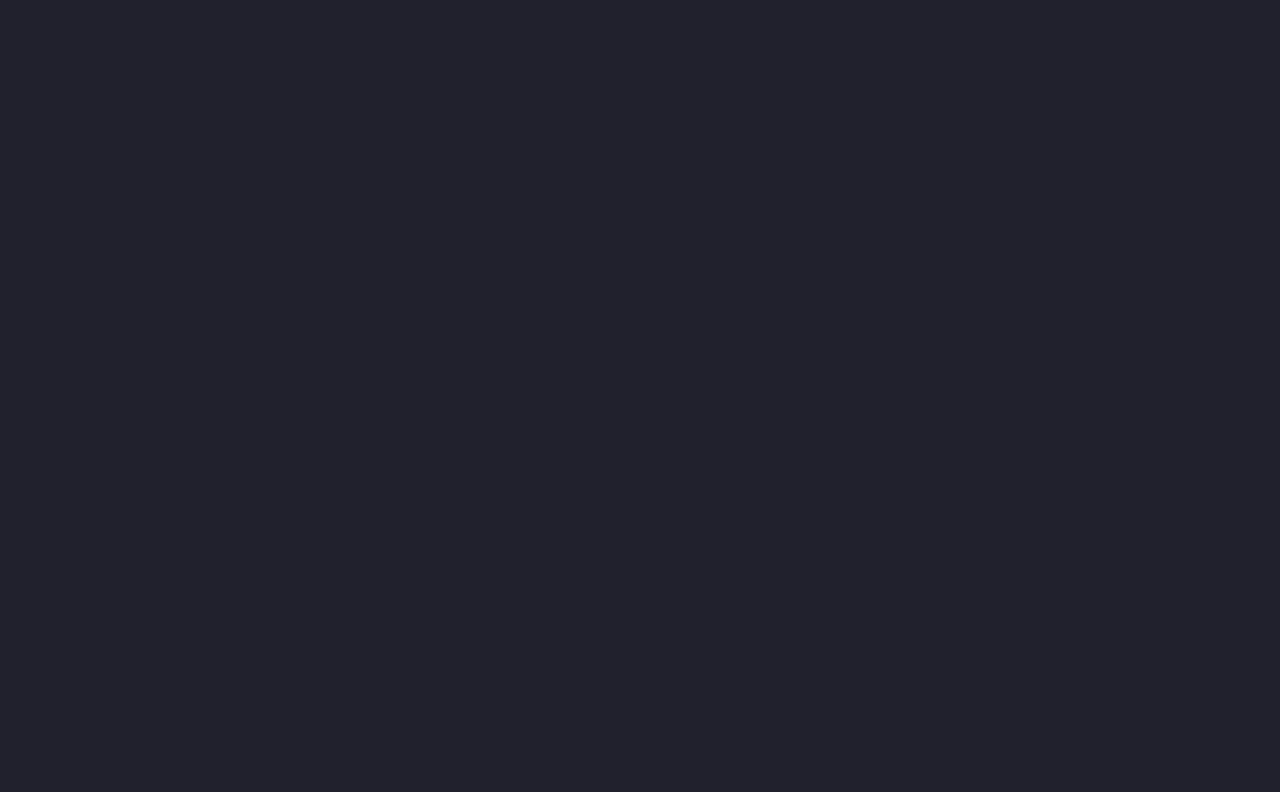
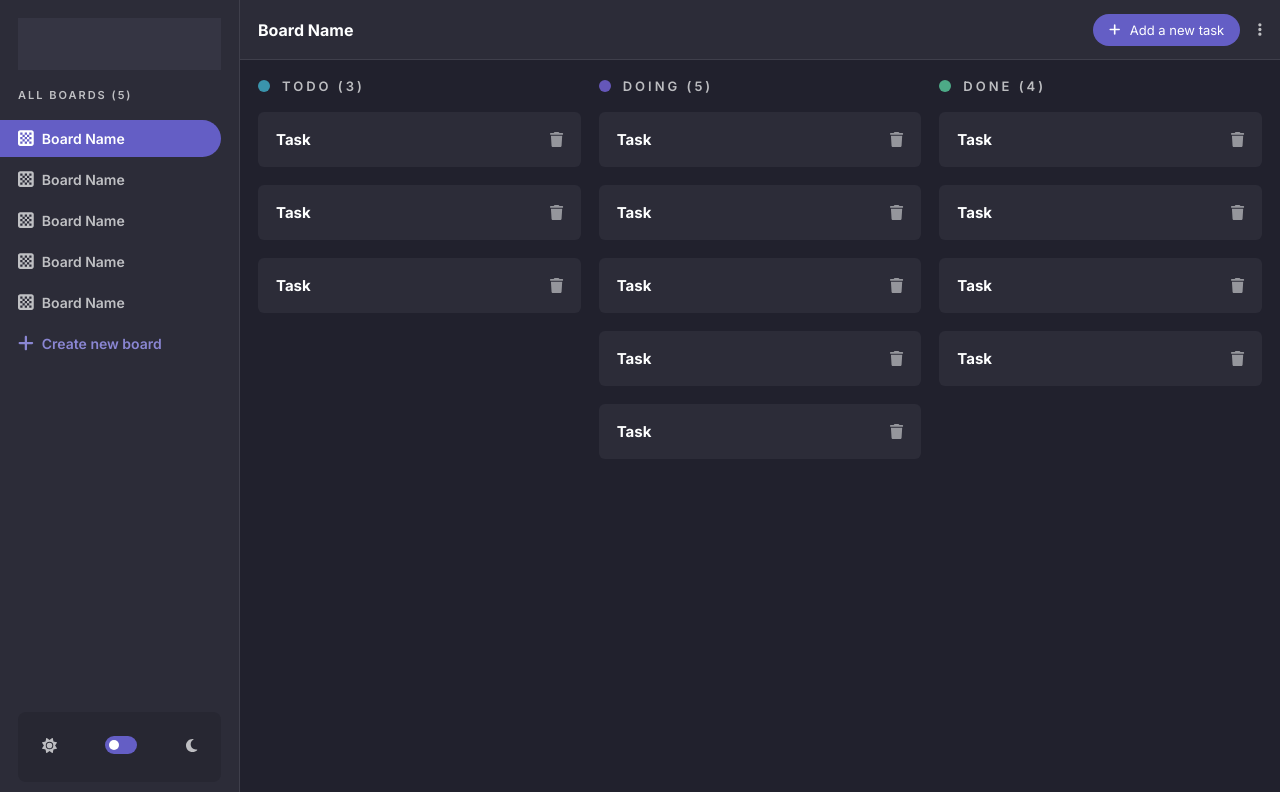
Before and after one commit to jindrichkraft/kanban-app, a React (Vite) app: page /board/1 in a window 1280 px wide. Before the commit this address had no page. Shown: the top 792 px of the page. Built offline with nearby package versions, Linux system fonts and the light colour scheme.

Commit message:
Adding and setting up Redux

```diff
--- a/package.json
+++ b/package.json
@@ -15,9 +15,12 @@
     "@fortawesome/free-regular-svg-icons": "^6.4.0",
     "@fortawesome/free-solid-svg-icons": "^6.4.0",
     "@fortawesome/react-fontawesome": "^0.2.0",
+    "@reduxjs/toolkit": "^1.9.3",
     "react": "^18.2.0",
     "react-dom": "^18.2.0",
-    "react-router-dom": "^6.10.0"
+    "react-redux": "^8.0.5",
+    "react-router-dom": "^6.10.0",
+    "redux": "^4.2.1"
   },
   "devDependencies": {
     "@fortawesome/fontawesome-common-types": "^6.4.0",
--- a/src/App.tsx
+++ b/src/App.tsx
@@ -1,6 +1,6 @@
 import { Routes, Route } from 'react-router-dom';
 
-import HomePage from './pages/HomePage';
+import BoardPage from './pages/BoardPage';
 
 import './styles/reset.scss';
 import './styles/main.scss';
@@ -8,7 +8,7 @@ import './styles/layout.scss';
 
 const App = (): JSX.Element => (
   <Routes>
-    <Route path="/" element={<HomePage />} />
+    <Route path="/board/:id" element={<BoardPage />} />
   </Routes>
 );
 
--- a/src/components/blocks/PageSidebar/PageSidebar.component.tsx
+++ b/src/components/blocks/PageSidebar/PageSidebar.component.tsx
@@ -1,59 +1,79 @@
+import { useParams, Link } from 'react-router-dom';
+
 import Icon from '../../elements/Icon';
 
 import './PageSidebar.styles.scss';
 
-const PageSidebar = (): JSX.Element => (
+const PageSidebar = (): JSX.Element => {
+  const { id } = useParams();
+
+  return (
     <nav className="page-sidebar">
       <div className="sidebar-logo-placeholder" />
       <p className="board-count-label">All Boards (5)</p>
       <ul className="sidebar-items">
-      <li className="sidebar-item active">
+        <li className="sidebar-item">
+          <Link
+            className={`sidebar-link${id && id === '1' ? ' active' : ''}`}
+            to="/board/1"
+          >
             <div className="board-icon">
               <Icon name="chess-board" type="fas" />
             </div>
-        <a href="#" className="sidebar-link">
-          Board Name
-        </a>
+            <p>Board Name</p>
+          </Link>
         </li>
         <li className="sidebar-item">
+          <Link
+            className={`sidebar-link${id && id === '2' ? ' active' : ''}`}
+            to="/board/2"
+          >
             <div className="board-icon">
               <Icon name="chess-board" type="fas" />
             </div>
-        <a href="#" className="sidebar-link">
-          Board Name
-        </a>
+            <p>Board Name</p>
+          </Link>
         </li>
         <li className="sidebar-item">
+          <Link
+            className={`sidebar-link${id && id === '3' ? ' active' : ''}`}
+            to="/board/3"
+          >
             <div className="board-icon">
               <Icon name="chess-board" type="fas" />
             </div>
-        <a href="#" className="sidebar-link">
-          Board Name
-        </a>
+            <p>Board Name</p>
+          </Link>
         </li>
         <li className="sidebar-item">
+          <Link
+            className={`sidebar-link${id && id === '4' ? ' active' : ''}`}
+            to="/board/4"
+          >
             <div className="board-icon">
               <Icon name="chess-board" type="fas" />
             </div>
-        <a href="#" className="sidebar-link">
-          Board Name
-        </a>
+            <p>Board Name</p>
+          </Link>
         </li>
         <li className="sidebar-item">
+          <Link
+            className={`sidebar-link${id && id === '5' ? ' active' : ''}`}
+            to="/board/5"
+          >
             <div className="board-icon">
               <Icon name="chess-board" type="fas" />
             </div>
-        <a href="#" className="sidebar-link">
-          Board Name
-        </a>
+            <p>Board Name</p>
+          </Link>
         </li>
-      <li className="sidebar-item new-board">
+        <li className="sidebar-item">
+          <div className="sidebar-link new-board">
             <div className="board-icon">
               <Icon name="plus" type="fas" />
             </div>
-        <a href="#" className="sidebar-link">
-          Create new board
-        </a>
+            <p>Create new board</p>
+          </div>
         </li>
       </ul>
       <div className="theme-switch-box">
@@ -68,5 +88,6 @@ const PageSidebar = (): JSX.Element => (
       </div>
     </nav>
   );
+};
 
 export default PageSidebar;
--- a/src/components/blocks/PageSidebar/PageSidebar.styles.scss
+++ b/src/components/blocks/PageSidebar/PageSidebar.styles.scss
@@ -27,7 +27,7 @@
     flex-direction: column;
     gap: 0.4rem;
 
-    .sidebar-item {
+    .sidebar-item .sidebar-link {
       display: flex;
       align-items: center;
       margin-right: 1.8rem;
@@ -39,7 +39,7 @@
       border-radius: 0 99px 99px 0;
       opacity: 0.7;
       transition: 0.2s;
-      transition-property: color, opacity;
+      transition-property: background-color, color, opacity;
       cursor: pointer;
 
       .board-icon {
--- a/src/components/blocks/TaskBox/TaskBox.component.tsx
+++ b/src/components/blocks/TaskBox/TaskBox.component.tsx
@@ -1,3 +1,5 @@
+import Icon from '../../elements/Icon';
+
 import type { ITask } from '../../../typings/task';
 
 import './TaskBox.styles.scss';
@@ -6,14 +8,17 @@ interface IProps {
   task: ITask;
 }
 
-const TaskBox = ({ task }: IProps): JSX.Element => (
-  <div className="task-box">
-    <h4 className="box-title">{task.title}</h4>
-    <p className="box-text">
-      Lorem ipsum dolor sit amet consectetur adipisicing elit. Et beatae
-      dignissimos praesentium?
-    </p>
-  </div>
-);
+const TaskBox = ({ task }: IProps): JSX.Element => {
+  const handleDelete = () => {
+    alert('a');
+  };
+
+  return (
+    <div className="task-box">
+      <h4 className="box-text">{task.title}</h4>
+      <Icon name="trash" type="fas" onClick={handleDelete} />
+    </div>
+  );
+}
 
 export default TaskBox;
--- a/src/components/blocks/TaskBox/TaskBox.styles.scss
+++ b/src/components/blocks/TaskBox/TaskBox.styles.scss
@@ -1,15 +1,18 @@
 .task-box {
-  padding: 2.4rem 1.8rem;
+  display: flex;
+  align-items: center;
+  padding: 1.8rem;
   background-color: #2C2C38;
   border-radius: 0.6rem;
 
-  .box-title {
-    margin-bottom: 1.8rem;
-    font-size: 1.8rem;
-  }
+  .icon {
+    margin-left: auto;
+    opacity: 0.5;
+    transition: opacity 0.2s;
+    cursor: pointer;
 
-  .box-text {
-    line-height: 150%;
-    opacity: 0.7;
+    &:hover {
+      opacity: 1;
+    }
   }
 }
--- a/src/components/elements/Button/Button.styles.scss
+++ b/src/components/elements/Button/Button.styles.scss
@@ -4,7 +4,6 @@
   gap: 0.9rem;
   padding: 0.8rem 1.6rem;
   font-size: 1.3rem;
-  line-height: 1.2rem;
   border: unset;
   border-radius: 999px;
   background-color: #3E3E4E;
--- a/src/components/elements/Icon/Icon.component.tsx
+++ b/src/components/elements/Icon/Icon.component.tsx
@@ -9,13 +9,15 @@ import './Icon.styles.scss';
 interface IProps {
   name: IconName;
   type: IconPrefix;
+  // eslint-disable-next-line
+  [x: string]: any;
 }
 
 library.add(fas);
 
-const Icon = ({ name, type }: IProps): JSX.Element => (
+const Icon = ({ name, type, ...restProps }: IProps): JSX.Element => (
   <div className="icon">
-    <FontAwesomeIcon icon={[type, name]} />
+    <FontAwesomeIcon icon={[type, name]} {...restProps} />
   </div>
 );
 
--- a/src/main.tsx
+++ b/src/main.tsx
@@ -1,13 +1,17 @@
 import React from 'react';
 import ReactDOM from 'react-dom/client';
+import { Provider as ReduxProvider } from 'react-redux';
 import { BrowserRouter as Router } from 'react-router-dom';
 
 import App from './App';
+import store from './redux/store';
 
 ReactDOM.createRoot(document.getElementById('root') as HTMLElement).render(
   <React.StrictMode>
-    <Router>
-      <App />
-    </Router>
+    <ReduxProvider store={store}>
+      <Router>
+        <App />
+      </Router>
+    </ReduxProvider>
   </React.StrictMode>
 );
--- a/src/pages/HomePage.tsx
+++ b/src/pages/BoardPage.tsx
@@ -1,7 +1,7 @@
 import DefaultLayout from '../layouts/DefaultLayout';
 import TaskColumns from '../components/blocks/TaskColumns';
 
-const HomePage = (): JSX.Element => (
+const BoardPage = (): JSX.Element => (
   <DefaultLayout>
     <TaskColumns
       todoTasks={[{ title: 'Task ' }, { title: 'Task ' }, { title: 'Task ' }]}
@@ -22,4 +22,4 @@ const HomePage = (): JSX.Element => (
   </DefaultLayout>
 );
 
-export default HomePage;
+export default BoardPage;
--- /dev/null
+++ b/src/redux/store.ts
@@ -0,0 +1,8 @@
+import { configureStore } from '@reduxjs/toolkit';
+
+const store = configureStore({
+  reducer: {},
+});
+
+export type RootState = ReturnType<typeof store.getState>;
+export default store;
```
Also changed, not shown: 1 other file (tests, documents, lock files or other folders). Lines whose indentation alone changed are shown as unchanged.
